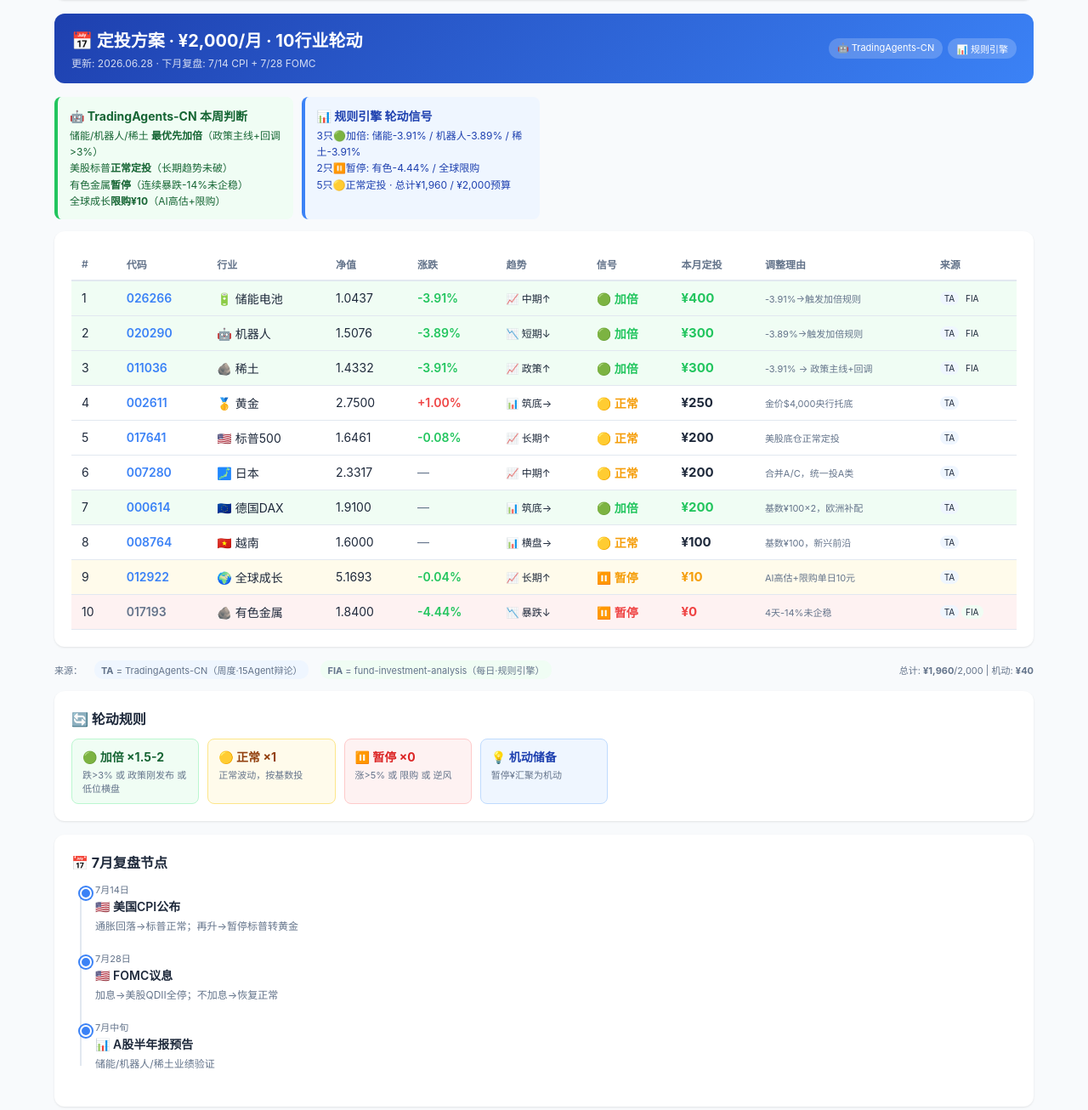
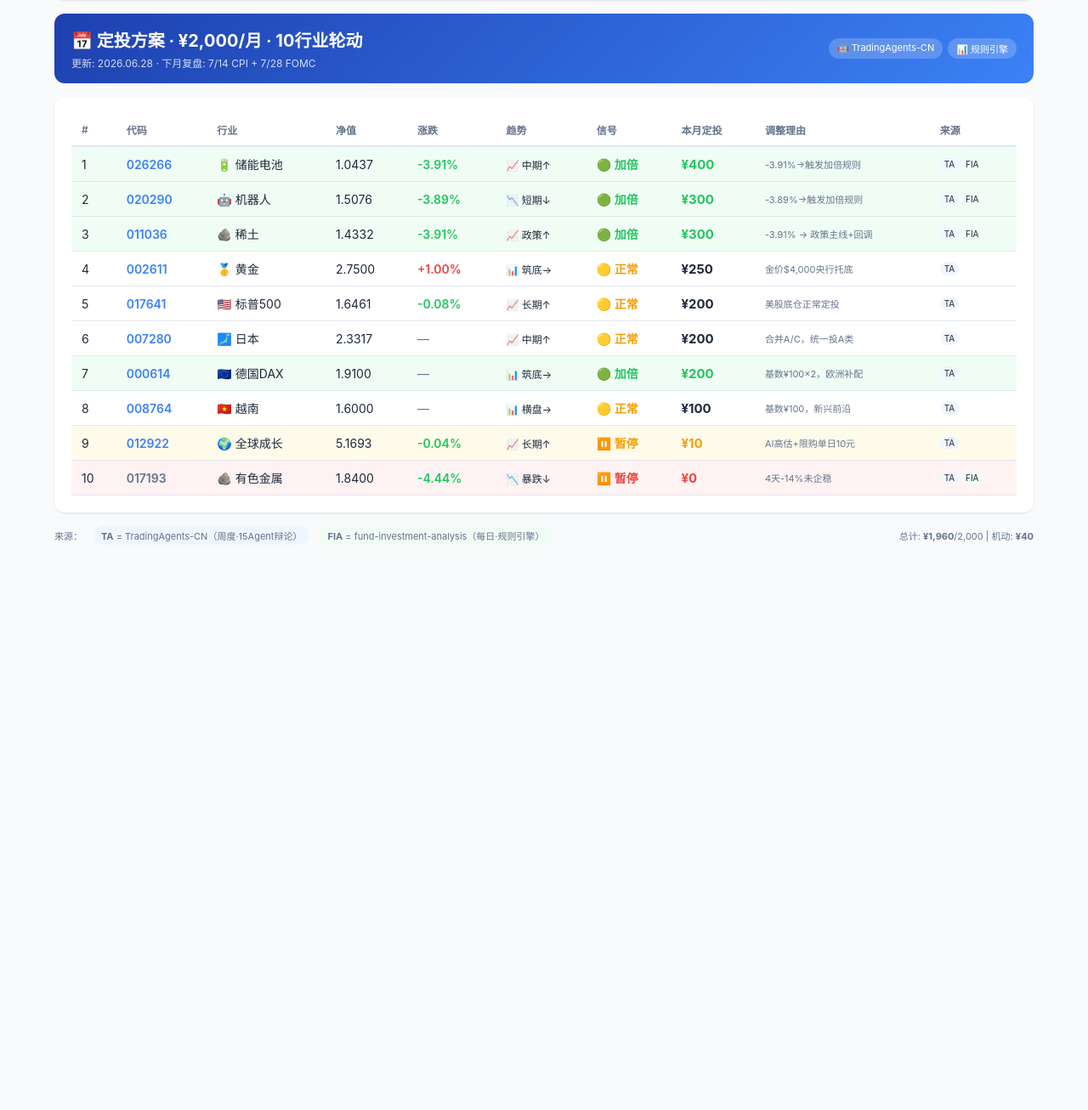
Before and after one commit to peace666-faker/rental-analyzer, a plain HTML site: page docs/fund.html in a window 1280 px wide. Shown: the part 2862-4168 px from the top of the page at 85% size. After the commit the page ends 3523 px from the top, so only its background shows below. Drawn offline with nearby package versions, Linux system fonts and the light colour scheme; no server answers.

Commit message:
📅 定投方案精简 — 只保留表格+图例

```diff
--- a/docs/fund.html
+++ b/docs/fund.html
@@ -381,27 +381,6 @@ body{font-family:-apple-system,BlinkMacSystemFont,"Segoe UI",Roboto,sans-serif;b
       </div>
     </div>
 
-    <!-- 双分析摘要 -->
-    <div style="display:grid;grid-template-columns:repeat(auto-fill,minmax(240px,1fr));gap:10px;margin-bottom:14px">
-      <div style="background:#f0fdf4;border-left:4px solid #22c55e;border-radius:8px;padding:12px 14px">
-        <div style="font-weight:700;font-size:14px;color:#166534;margin-bottom:4px">🤖 TradingAgents-CN 本周判断</div>
-        <div style="font-size:12px;color:#166534;line-height:1.6">
-          储能/机器人/稀土 <strong>最优先加倍</strong>（政策主线+回调>3%）<br>
-          美股标普<strong>正常定投</strong>（长期趋势未破）<br>
-          有色金属<strong>暂停</strong>（连续暴跌-14%未企稳）<br>
-          全球成长<strong>限购¥10</strong>（AI高估+限购）
-        </div>
-      </div>
-      <div style="background:#eff6ff;border-left:4px solid #3b82f6;border-radius:8px;padding:12px 14px">
-        <div style="font-weight:700;font-size:14px;color:#1e40af;margin-bottom:4px">📊 规则引擎 轮动信号</div>
-        <div style="font-size:12px;color:#1e40af;line-height:1.6">
-          3只🟢加倍: 储能-3.91% / 机器人-3.89% / 稀土-3.91%<br>
-          2只⏸️暂停: 有色-4.44% / 全球限购<br>
-          5只🟡正常定投 · 总计¥1,960 / ¥2,000预算
-        </div>
-      </div>
-    </div>
-
     <!-- 主表格 -->
     <div class="card">
       <div style="overflow-x:auto">
@@ -431,26 +410,6 @@ body{font-family:-apple-system,BlinkMacSystemFont,"Segoe UI",Roboto,sans-serif;b
       <span style="margin-left:auto">总计: <strong>¥1,960</strong>/2,000 | 机动: <strong>¥40</strong></span>
     </div>
 
-    <!-- 轮动规则 -->
-    <div class="card" style="margin-top:14px">
-      <div class="card-title">🔄 轮动规则</div>
-      <div style="display:grid;grid-template-columns:repeat(auto-fill,minmax(140px,1fr));gap:10px">
-        <div style="background:#f0fdf4;padding:10px 12px;border-radius:8px;border:1px solid #bbf7d0"><div style="font-weight:700;color:#166534;font-size:14px">🟢 加倍 ×1.5-2</div><div style="font-size:11px;color:var(--sub);margin-top:3px">跌>3% 或 政策刚发布 或 低位横盘</div></div>
-        <div style="background:#fffbeb;padding:10px 12px;border-radius:8px;border:1px solid #fde68a"><div style="font-weight:700;color:#92400e;font-size:14px">🟡 正常 ×1</div><div style="font-size:11px;color:var(--sub);margin-top:3px">正常波动，按基数投</div></div>
-        <div style="background:#fef2f2;padding:10px 12px;border-radius:8px;border:1px solid #fecaca"><div style="font-weight:700;color:#dc2626;font-size:14px">⏸️ 暂停 ×0</div><div style="font-size:11px;color:var(--sub);margin-top:3px">涨>5% 或 限购 或 逆风</div></div>
-        <div style="background:#eff6ff;padding:10px 12px;border-radius:8px;border:1px solid #bfdbfe"><div style="font-weight:700;color:#1e40af;font-size:14px">💡 机动储备</div><div style="font-size:11px;color:var(--sub);margin-top:3px">暂停¥汇聚为机动</div></div>
-      </div>
-    </div>
-
-    <!-- 7月复盘 -->
-    <div class="card">
-      <div class="card-title">📅 7月复盘节点</div>
-      <div class="timeline">
-        <div class="timeline-item"><div class="tl-date">7月14日</div><div class="tl-title">🇺🇸 美国CPI公布</div><div class="tl-desc">通胀回落→标普正常；再升→暂停标普转黄金</div></div>
-        <div class="timeline-item"><div class="tl-date">7月28日</div><div class="tl-title">🇺🇸 FOMC议息</div><div class="tl-desc">加息→美股QDII全停；不加息→恢复正常</div></div>
-        <div class="timeline-item"><div class="tl-date">7月中旬</div><div class="tl-title">📊 A股半年报预告</div><div class="tl-desc">储能/机器人/稀土业绩验证</div></div>
-      </div>
-    </div>
   </div>
 
 <!-- 定投计算器 -->
```
